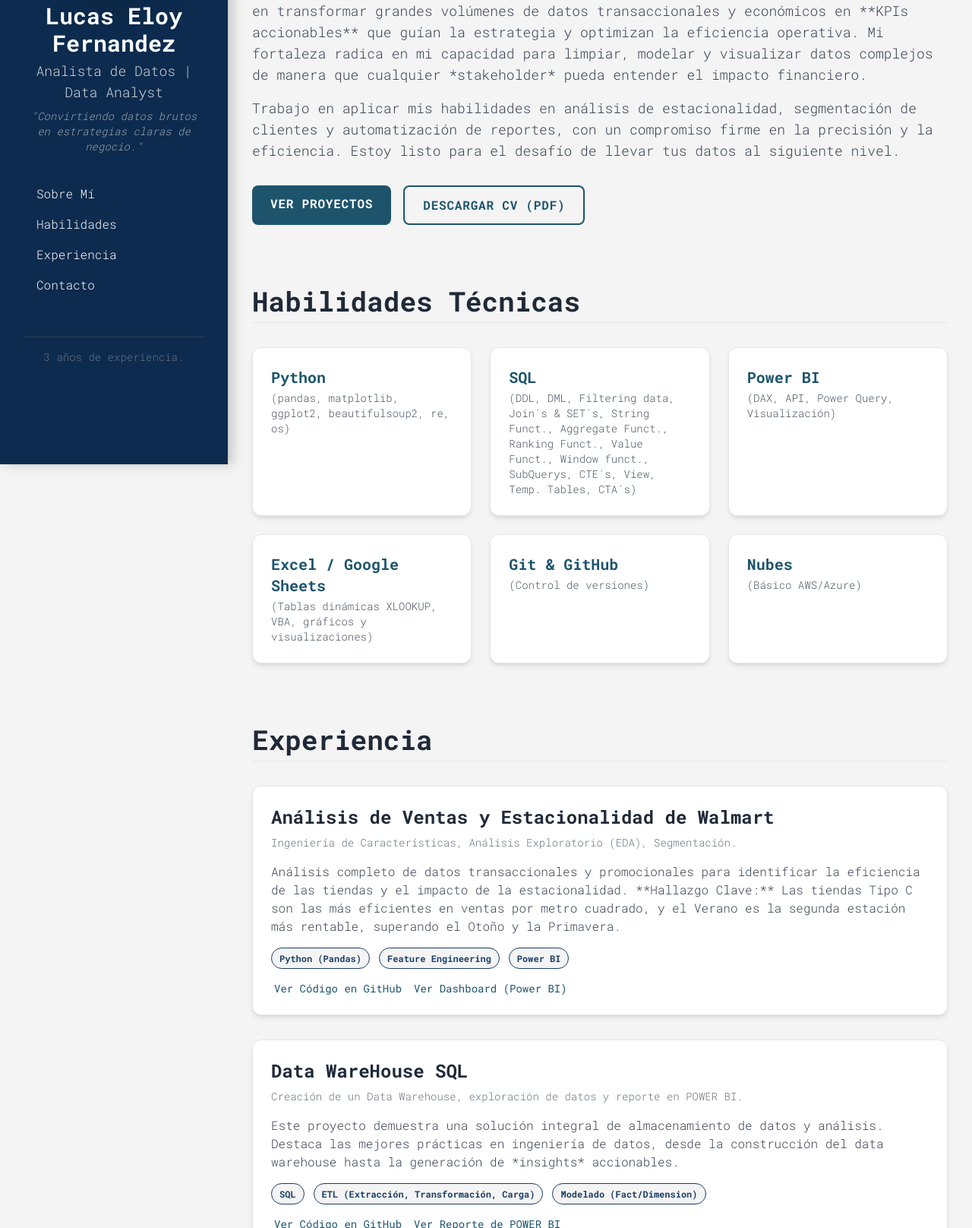
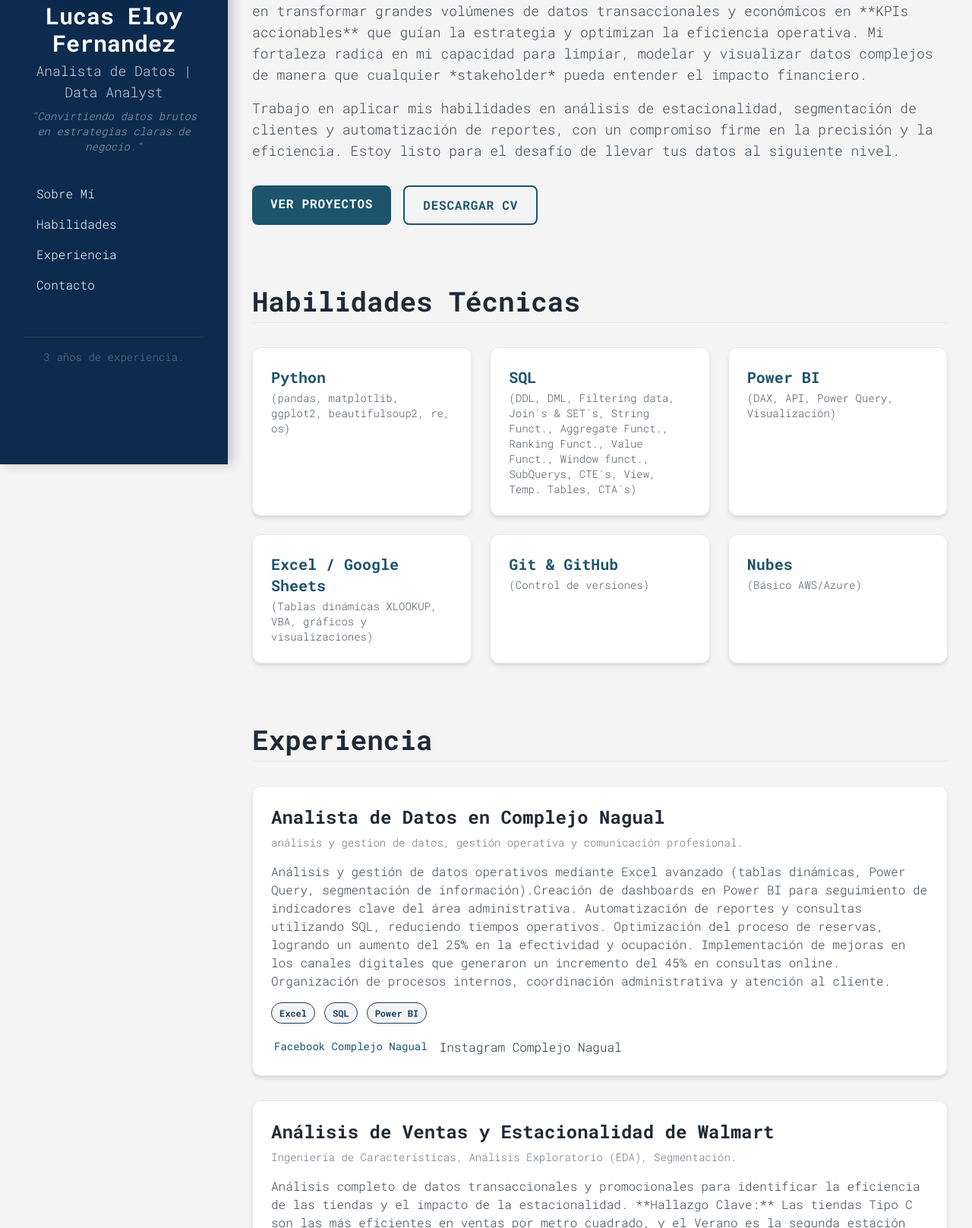
Before and after one commit to lucaseloyfernandez/CV_HTML_AnalistaDatos, a plain HTML site: page index.html in a window 1280 px wide. Shown: the part 189-1805 px from the top of the page at 76% size. Drawn offline with nearby package versions, Linux system fonts and the light colour scheme.

Commit message:
Update CV link and project descriptions in index.html
Updated CV download link and added project details.

```diff
--- a/index.html
+++ b/index.html
@@ -187,7 +187,7 @@
             <div class="mt-8 flex space-x-4">
                 <a href="#projects" class="cta-button cta-primary">Ver Proyectos</a>
                 <!-- Es importante reemplazar esta URL por la URL pública de tu CV en PDF -->
-                <a href="URL_DE_TU_CV.pdf" class="cta-button cta-secondary" download>Descargar CV (PDF)</a>
+                <a href="CV_Lucas_Eloy_Fernandez_ES.docx" class="cta-button cta-secondary" download>Descargar CV</a>
             </div>
         </section>
 
@@ -240,7 +240,29 @@
         <section id="projects" class="mb-16 pt-4">
             <h2 class="text-4xl font-extrabold mb-8 text-gray-800 border-b pb-2">Experiencia</h2>
 
-            <!-- PROYECTO 1: WALMART (Aplicando clase .project-card) -->
+            <!-- PROYECTO 1: Complejo Nagual (Aplicando clase .project-card) -->
+            <div class="project-card mb-8">
+                <h3 class="text-2xl font-bold text-gray-800 mb-2">Analista de Datos en Complejo Nagual</h3>
+                <p class="text-sm text-gray-500 mb-4">análisis y gestion de datos, gestión operativa y comunicación profesional.</p>
+                <p class="text-gray-700 mb-4"> Análisis y gestión de datos operativos mediante Excel avanzado (tablas dinámicas, Power Query, segmentación de información).Creación de dashboards en Power BI para seguimiento de indicadores clave del área administrativa. Automatización de reportes y consultas utilizando SQL, reduciendo tiempos operativos.	Optimización del proceso de reservas, logrando un aumento del 25% en la efectividad y ocupación. Implementación de mejoras en los canales digitales que generaron un incremento del 45% en consultas online. Organización de procesos internos, coordinación administrativa y atención al cliente.
+               </p>
+                <div class="flex flex-wrap gap-3">
+                    <span class="tag-style">Excel</span>
+                    <span class="tag-style">SQL</span>
+                    <span class="tag-style">Power BI</span>
+                </div>
+                <div class="mt-4 flex space-x-3">
+                    <a href="https://www.facebook.com/complejonagual" target="_blank" class="text-sm font-medium text-accent hover:text-gray-700 flex items-center">
+                        <span class="text-lg mr-1"></span> Facebook Complejo Nagual
+                    </a>
+                    <a href="https://www.instagram.com/complejonagual">
+                        <span class="text-lg mr-1"></span> Instagram Complejo Nagual
+                    </a>
+                </div>
+            </div>
+
+
+            <!-- PROYECTO 2: WALMART (Aplicando clase .project-card) -->
             <div class="project-card mb-8">
                 <h3 class="text-2xl font-bold text-gray-800 mb-2">Análisis de Ventas y Estacionalidad de Walmart</h3>
                 <p class="text-sm text-gray-500 mb-4">Ingeniería de Características, Análisis Exploratorio (EDA), Segmentación.</p>
@@ -263,7 +285,7 @@
                 </div>
             </div>
 
-            <!-- PROYECTO 2: Data Warehouse SQL (Aplicando clase .project-card) -->
+            <!-- PROYECTO 3: Data Warehouse SQL (Aplicando clase .project-card) -->
             <div class="project-card mb-8">
                 <h3 class="text-2xl font-bold text-gray-800 mb-2">Data WareHouse SQL</h3>
                 <p class="text-sm text-gray-500 mb-4">Creación de un Data Warehouse, exploración de datos y reporte en POWER BI.</p>
@@ -285,7 +307,7 @@
                 </div>
             </div>
 
-            <!-- PROYECTO 3: Analisis sobre los trabajadores de datos (Aplicando clase .project-card) -->
+            <!-- PROYECTO 4: Analisis sobre los trabajadores de datos (Aplicando clase .project-card) -->
             <div class="project-card mb-8">
                 <h3 class="text-2xl font-bold text-gray-800 mb-2">Análisis del Mercado Laboral de Data Scientists</h3>
                 <p class="text-sm text-gray-500 mb-4">Proyecto en EXCEL/POWER BI. Preparación, análisis y dashboard interactivo sobre el mercado laboral.</p>
@@ -315,9 +337,9 @@
             </p>
 
             <div class="space-y-4">
-                <!-- Enlace de WhatsApp/Teléfono (Nuevo) -->
+                <!-- Enlace de WhatsApp/Teléfono -->
                 <div class="flex items-center text-gray-700 text-lg">
-                    <!-- REEMPLAZA AMBOS VALORES CON TU NÚMERO DE TELÉFONO -->
+
                     <span class="text-2xl mr-3 text-accent"></span>WhatsApp:
                     <a href="https://wa.me/+5491158074067" target="_blank" class="whatsapp-icon text-accent font-medium hover:underline flex items-center">
                         1158074067
```
